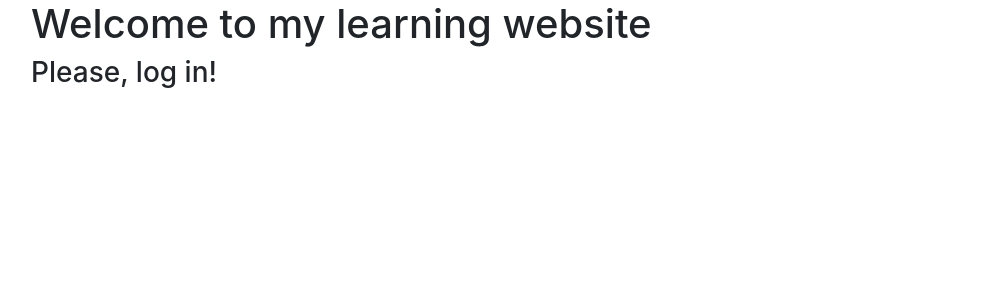
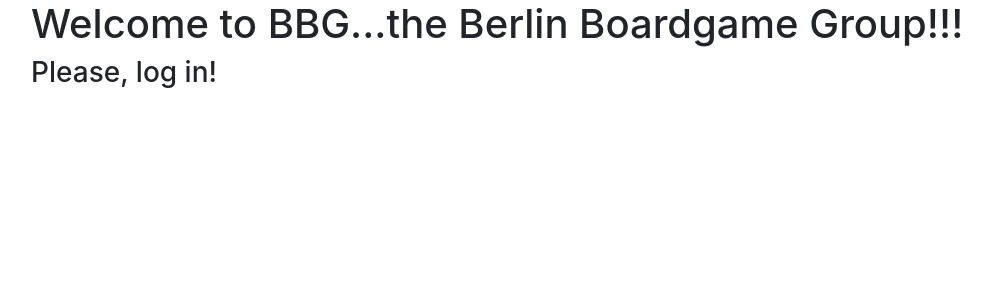
Before and after one commit to Sir-Jude/Django_blog, a Django app: page / in a window 1280 px wide. Shown: the part 24-324 px from the top of the page, without its empty margins (69-1060 px from the left). Run offline with Django 4.2, Linux system fonts and the light colour scheme.

Commit message:
Welcome to the Berlin Boardgame Groupgit add .!

```diff
--- a/backend/templates/welcome.html
+++ b/backend/templates/welcome.html
@@ -4,7 +4,7 @@
 <div class="container">
   <div class="row">
     <div class="col">
-      <h1>Welcome to my learning website</h1>
+      <h1>Welcome to BBG...the Berlin Boardgame Group!!!</h1>
       {% if user.is_authenticated %}
         <ul class="list-group">
           <li class="list-group-item">
```
